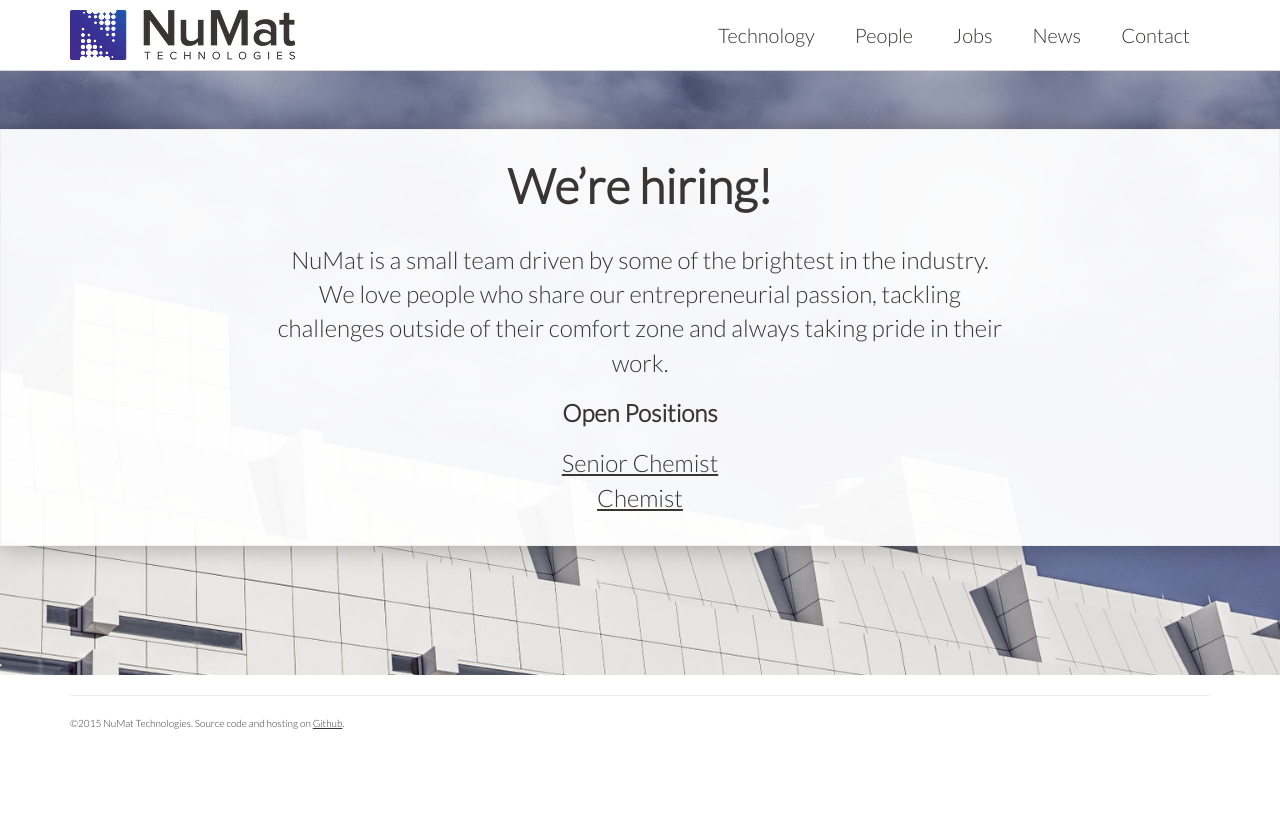
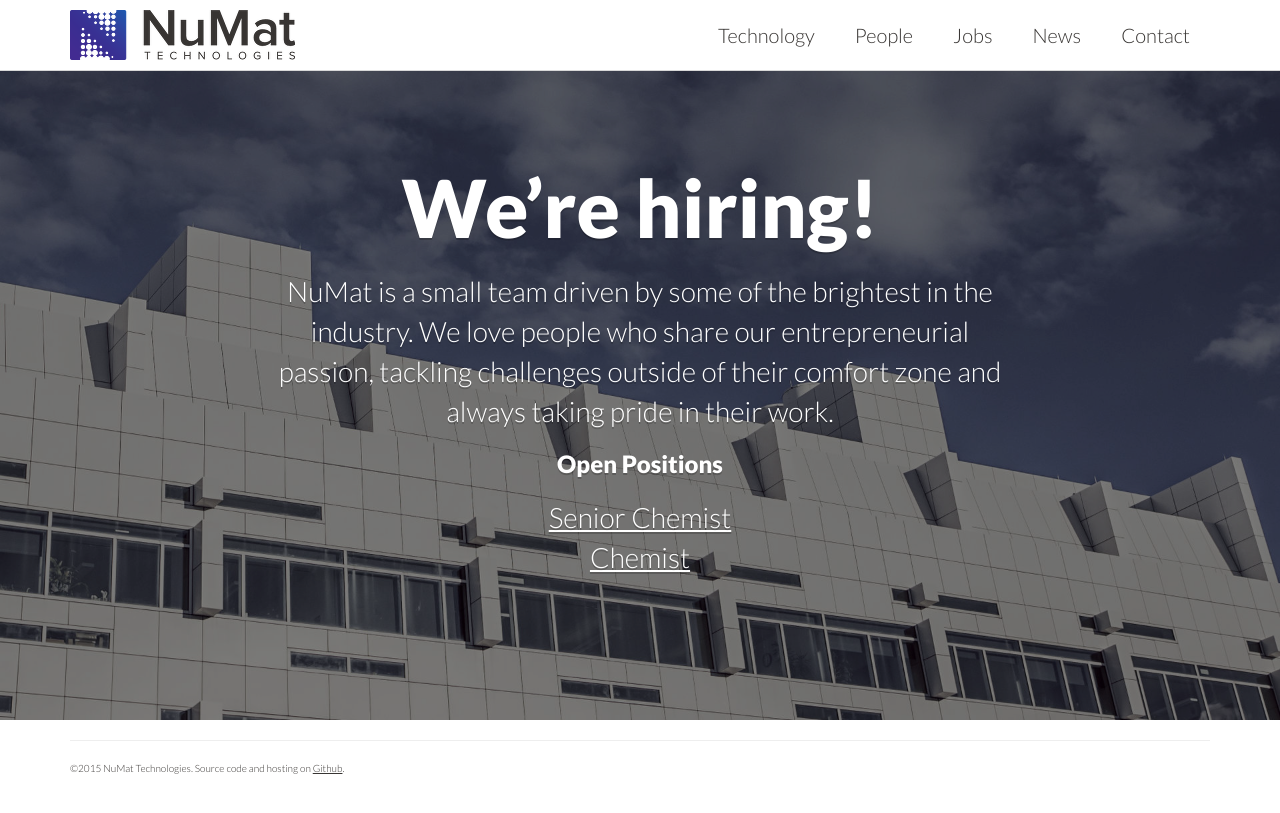
Before and after one commit to numat/numat.github.io, a Jekyll site: the page built from jobs.md, in a window 1280 px wide. Shown: the top 813 px of the page. Built offline with Jekyll 4.4.1, drawn with Linux system fonts in a browser that asks for light colours.

Commit message:
First pass at a scroll-responsive page title

```diff
--- a/_layouts/banner.html
+++ b/_layouts/banner.html
@@ -2,9 +2,8 @@
 layout: default
 ---
 
-<div class="front"
-     style="background-color: {{ page.color }};
-            background-image: url(../img/{{ page.background }});">
+<div class="header">
+  <div class="bg" style="background-image: url(../img/{{ page.background }});"></div>
   <div class="vertical-center-table">
     <div class="banner banner-full">
       {{ content }}
--- a/_layouts/default.html
+++ b/_layouts/default.html
@@ -8,7 +8,7 @@
     <title>{{ page.title }}</title>
 
     <!-- CSS - font, bootstrap, icons, custom -->
-    <link href='http://fonts.googleapis.com/css?family=Lato:300,500' rel='stylesheet' type='text/css'>
+    <link href='http://fonts.googleapis.com/css?family=Lato:300,400,900' rel='stylesheet' type='text/css'>
     <link rel="stylesheet" href="/css/bootstrap.css">
     <link rel="stylesheet" href="/css/font-awesome.min.css">
     <link rel="stylesheet" href="/css/main.css">
@@ -68,6 +68,7 @@
     <script src="/js/jquery.fitvids.js"></script>
     <script src="/js/masonry.pkgd.min.js"></script>
     <script src="/js/imagesloaded.pkgd.min.js"></script>
+    <script src="/js/skrollr.min.js"></script>
     <script src="/js/main.js"></script>
     <script>
       (function(i,s,o,g,r,a,m){i['GoogleAnalyticsObject']=r;i[r]=i[r]||function(){
--- a/contact.html
+++ b/contact.html
@@ -4,7 +4,7 @@
 permalink: /contact/
 ---
 
-<div class="container page-header">
+<div class="container top">
 
   <div class="row">
     <div class="col-lg-12">
--- a/css/main.css
+++ b/css/main.css
@@ -5,7 +5,7 @@
   font-family: 'Lato', sans-serif;
   font-weight: 300;
   color: #383533;
-  height: 100%;
+  height: 100% !important;
 }
 
 h1, h2, h3, h4, h5, h6 {
@@ -39,6 +39,10 @@
 }
 a:hover, a>i:hover {
   color: #00a;
+}
+
+.top {
+  margin-top: 100px;
 }
 
 /*
@@ -93,6 +97,13 @@
   top: 0;
 }
 
+.isSkrollrContainer {
+  position: relative;
+  top: 0;
+  width: 100%;
+  opacity: 1;
+}
+
 #logo {
   margin-top: 10px;
   float: left;
@@ -109,19 +120,10 @@
 /*
  * Settings for the front page
  */
-.front {
-  padding: 50px 0;
-  margin: 0 auto;
-
+.header {
+  width: 100%;
   display: table;
   position: relative;
-  width: 100%;
-  height: 75%;
-
-  background-repeat: no-repeat;
-  background-position: 50% 50%;
-  background-attachment: fixed;
-  background-size: cover;
 }
 
 .vertical-center-table {
@@ -129,26 +131,50 @@
   vertical-align: middle;
 }
 
+.bg {
+  display: block;
+  z-index: -1;
+  background-attachment: scroll;
+  background-position: 50% 0%;
+  background-repeat: no-repeat;
+  background-size: cover;
+  width: 100%;
+  position: absolute;
+  top: 0;
+  left: 0;
+
+  -webkit-filter: brightness(50%);
+}
+
+.header, .bg {
+  height: 720px;
+}
+
+.vertical-center {
+  display: inline-block;
+  vertical-align: middle;
+  float: none;
+}
+
+.description p {
+  padding-top: 50px;
+}
+
 .banner {
-  background: #fff;
-  background: rgba(255, 255, 255, 0.95);
-
-  box-shadow: 0 0 25px rgba(0,0,0,0.3);
-  border: 1px solid rgba(150,150,150,0.1);
-
-  text-align: left;
-
   margin: 10px auto;
   padding: 30px;
+  color: #fff;
+  text-shadow: 0px 2px 0px rgba(0, 0, 0, 0.2);
 }
 
-.banner > h1, .banner > h2 {
-  font-size: 24px;
+.banner > h1 {
+  font-size: 20px;
   margin-bottom: 10px;
 }
 
 .banner > p {
-    font-weight: 300;
+  font-weight: 300;
+  font-size: 28px;
 }
 
 .banner-full {
@@ -167,7 +193,7 @@
 }
 
 @media (min-width: 480px) {
-  .banner > h1, .banner > h2 {
+  .banner > h1 {
     font-size: 28px;
     margin-bottom: 20px;
   }
@@ -193,8 +219,8 @@
 }
 
 @media (min-width: 768px) {
-  .banner > h1, .banner > h2 {
-    font-size: 48px;
+  .banner > h1 {
+    font-size: 80px;
     margin-bottom: 30px;
   }
 
@@ -204,11 +230,14 @@
 }
 @media (min-width: 992px) {
   .banner > p, .banner > ul > li {
-      font-size: 24px;
+      font-size: 28px;
   }
 
   .banner-full > p, .banner-full > ul {
     margin: 0 20%;
+  }
+  .banner-full > h1 {
+    margin: 20px 20%;
   }
 }
 
@@ -246,11 +275,8 @@
   margin-top: 50px;
 }
 
-@media (max-width: 767px) {
-  .img-responsive {
-    margin-left: auto;
-    margin-right: auto;
-  }
+.tech-img {
+  margin: 20px auto;
 }
 
 /*
@@ -361,6 +387,7 @@
 
 .post-img {
   width: 250px;
+  height: auto;
 }
 
 @media (min-width: 460px) {
--- a/js/main.js
+++ b/js/main.js
@@ -1,4 +1,4 @@
-/*global $, location, document, window, screen, navigator, Headroom*/
+/*global $, location, document, window, screen, navigator, Headroom, skrollr, setTimeout*/
 "use strict";
 
 $(document).ready(function () {
@@ -7,6 +7,9 @@
     // Show and hide the navbar on scroll
     headroom = new Headroom(document.querySelector('.navbar-fixed-top'));
     headroom.init();
+
+    // Move headers on scroll
+    skrollr.init();
 
     // Changes background scrolling and sizing for mobile devices
     if (/Android|webOS|iPhone|iPad|iPod|BlackBerry|IEMobile|Opera Mini/i.test(navigator.userAgent)) {
@@ -77,4 +80,32 @@
     $('.masonry').masonry(masonryOpts).imagesLoaded(function () {
         $('.masonry').masonry(masonryOpts); // Reload after images are in
     });
+
+    // Handles interactivity with people page
+    $('.person').click(function () {
+        var speed, id, selected, $img, self = this;
+        speed = 250;
+        id = $(this).attr('id');
+        selected = $(this).data('selected');
+
+        // Lazy load images on click
+        $img = $('#' + id + '-detail img');
+        if ($img.attr('src').substring(0, 4) === 'data') {
+            $img.attr('src', $img.attr('data-src'));
+        }
+
+        // Slide divs, change colors, and keep track with a "selected" data property
+        $('.person').data('selected', false);
+        $('.person').find('img').addClass('grayscale');
+        $('.person-detail').slideUp(speed);
+        if (selected) {
+            $('.person').find('img').fadeTo(speed, 1);
+        } else {
+            $(self).find('img').removeClass('grayscale');
+            $(self).find('img').fadeTo(speed, 1);
+            $('.person:not(#' + id + ')').find('img').fadeTo(speed, 0.75);
+            setTimeout(function () { $('#' + id + '-detail').slideDown(speed); }, speed);
+        }
+        $(this).data('selected', !selected);
+    });
 });
--- a/news.liquid
+++ b/news.liquid
@@ -3,7 +3,7 @@
 layout: default
 permalink: /news/
 ---
-<div class="container masonry page-header">
+<div class="container masonry top">
 
   {% for post in site.data.news %}
 
@@ -18,12 +18,12 @@
     {% if post.images %}
     {% for image in post.images %}
     <a href="{{ image.link }}" target="_blank">
-      <img class="post-img" src="/img/{{ image.file }}" alt="{{ image.alt }}"/>
+      <img class="post-img" src="/img/news/{{ image.file }}" alt="{{ image.alt }}"/>
     </a>
     {% endfor %}
     {% elsif post.image %}
     <a href="{{ post.link }}" target="_blank">
-      <img class="post-img" src="/img/{{ post.image }}" alt="{{ post.alt }}"/>
+      <img class="post-img" src="/img/news/{{ post.image }}" alt="{{ post.alt }}"/>
     </a>
     {% endif %}
   {% endif %}
```
Also changed, not shown: index.liquid (+3 -20 lines), people.liquid (+13 -8 lines), technology.liquid (+13 -10 lines), js/skrollr.min.js (added).
